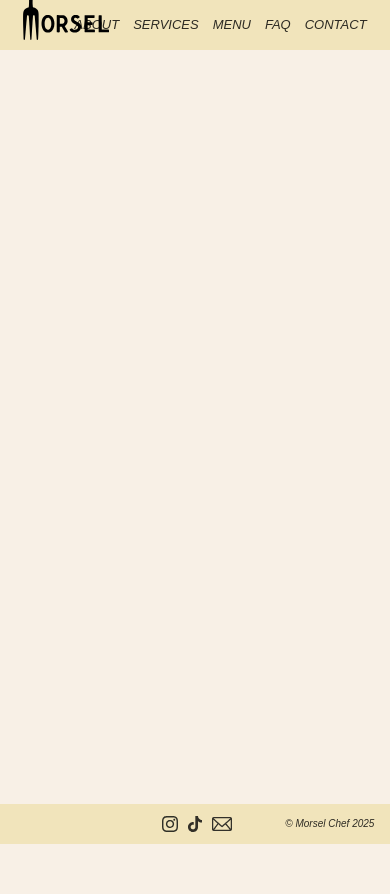
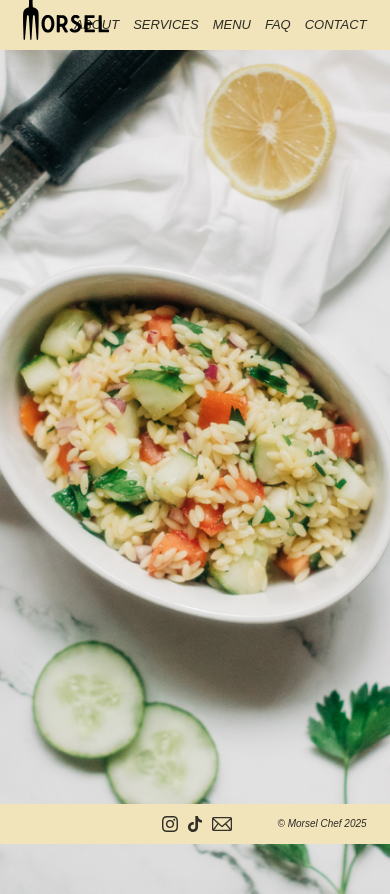
Before and after one commit to joja-peaches/morsel-chef, a React (Vite) app: page / in a window 390 px wide. Built offline with nearby package versions, Linux system fonts and the light colour scheme.

Commit message:
Background on Main

```diff
--- a/src/components/Footer/Footer.css
+++ b/src/components/Footer/Footer.css
@@ -21,7 +21,7 @@
     font-weight: 400;
     margin: 0;
     position: absolute;
-    right: 4%;
+    right: 5%;
 }
 
 .footer__icons {
@@ -60,6 +60,10 @@
         height: 40px;
     }
 
+    .footer__text {
+        right: 6%;
+    }
+
     .footer__social-icon {
         height: 16px;
     }
@@ -68,3 +72,17 @@
         height: 14px;
     }
 }
+
+@media screen and (max-width: 460px) {
+    .footer {
+        height: 40px;
+    }
+
+    .footer__social-icon {
+        height: 16px;
+    }
+
+    .footer__email-icon {
+        height: 14px;
+    }
+}
--- a/src/components/Main/Main.css
+++ b/src/components/Main/Main.css
@@ -3,6 +3,8 @@
     background-size: cover;
     height: 100vh;
     max-width: 1400px;
-    /* width: 100%;
-    width: 100vw; */
+    width: 100%;
+    background-repeat: no-repeat;
+    background-position-x: center;
+    background-position-y: center;
 }
```
Also changed, not shown: src/assets/branding/hamburger.png (added), src/assets/branding/hamburger.svg (added).
